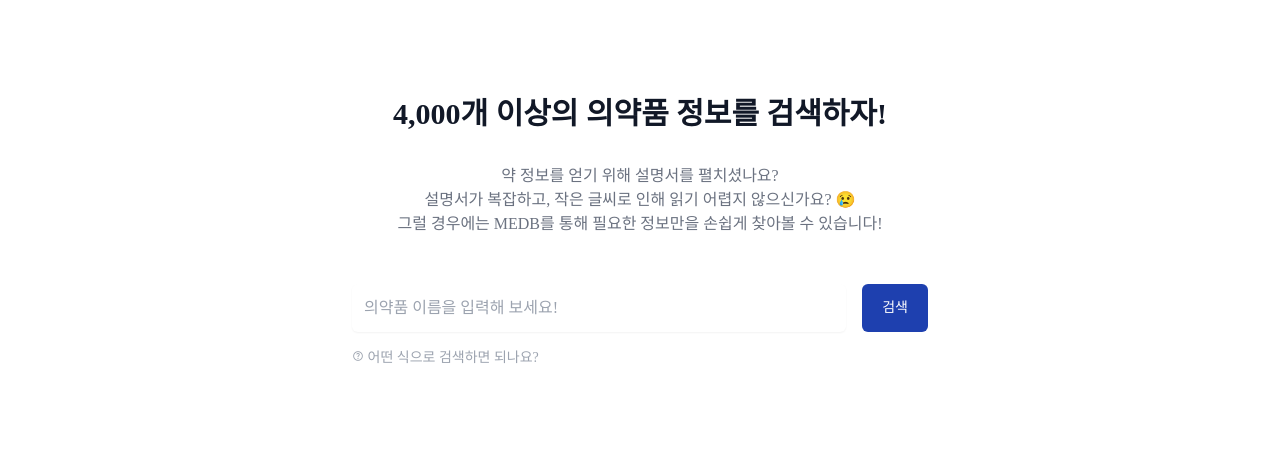
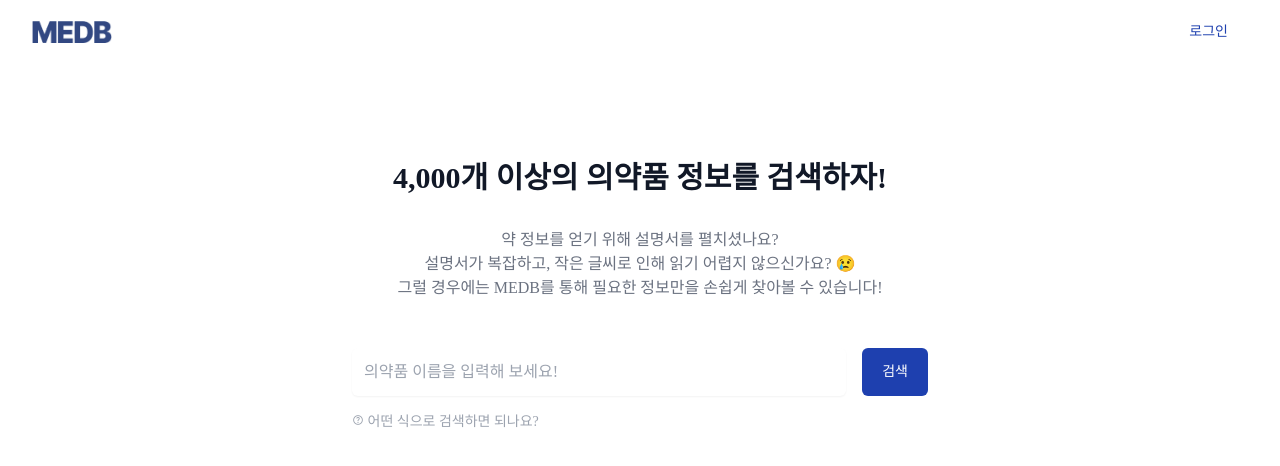
Before and after one commit to jeongwonkimo3o/medb-webapp-frontend, a React (Vite) app: page / in a window 1280 px wide. Shown: the top 466 px of the page. Built offline with nearby package versions, Linux system fonts and the light colour scheme; a web font is replaced by a local one.

Commit message:
Feat: Modify routing

```diff
--- a/src/App.tsx
+++ b/src/App.tsx
@@ -1,16 +1,34 @@
-import { Routes, Route } from "react-router-dom";
-import './App.css';
+import { Routes, Route, Outlet } from "react-router-dom";
+import "./App.css";
 import MainPage from "./pages/MainPage";
 import LoginPage from "./pages/LoginPage/LoginPage";
 import RegisterPage from "./pages/RegisterPage";
+import Header from "./components/Header";
+import SearchPage from "./pages/SearchPage";
+import DetailPage from "./pages/DetailPage";
+import MyPage from "./pages/Mypage/MyPage";
 
 function App(): JSX.Element {
   return (
-      <Routes>
-        <Route path="/" element={<MainPage />} />
-        <Route path="/login" element={<LoginPage />} />
-        <Route path="/register" element={<RegisterPage />} />
-      </Routes>
+    <Routes>
+      <Route path="/" element={<LayoutWithHeader />}>
+        <Route index element={<MainPage />} />
+        <Route path="login" element={<LoginPage />} />
+        <Route path="register" element={<RegisterPage />} />
+        <Route path="search" element={<SearchPage />} />
+        <Route path="detail/:item_seq" element={<DetailPage />} />
+      </Route>
+      <Route path="/mypage" element={<MyPage />} />
+    </Routes>
+  );
+}
+
+function LayoutWithHeader(): JSX.Element {
+  return (
+    <>
+      <Header />
+      <Outlet />
+    </>
   );
 }
 
```
